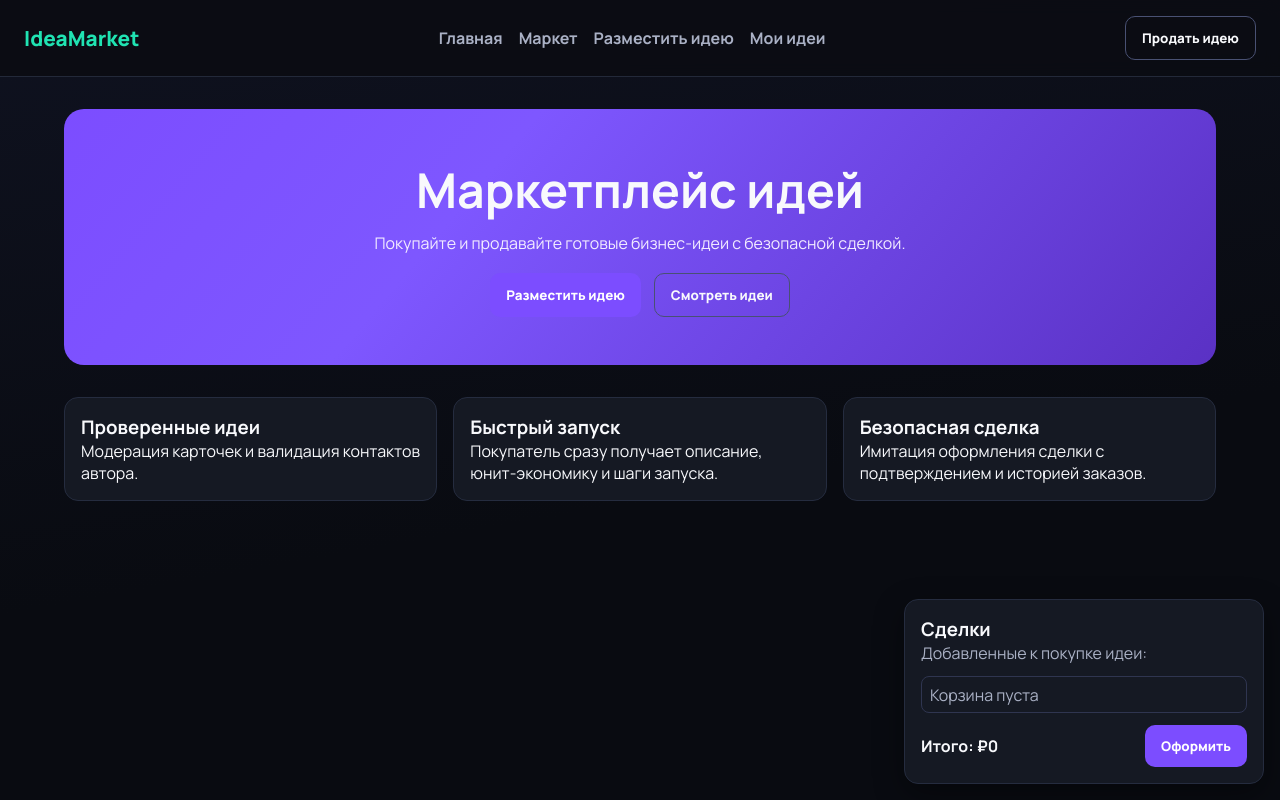
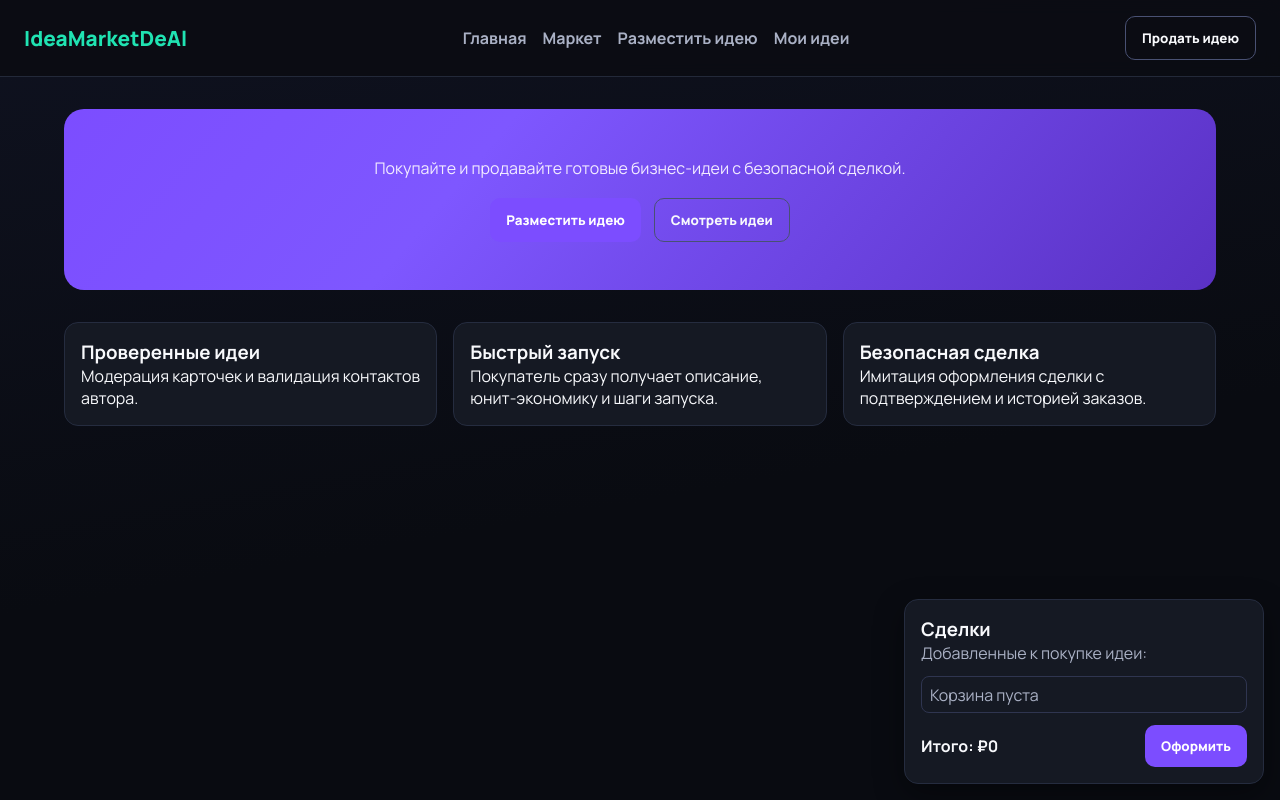
Before and after one commit to danisimo299-star/ideas-api, a website: page public/index.html in a window 1280 px wide. Drawn offline with Linux system fonts and the light colour scheme.

Commit message:
Update brand to IdeaMarketDeAl

```diff
--- a/public/index.html
+++ b/public/index.html
@@ -6,8 +6,8 @@
     <title>Маркетплейс идей</title>
 
 
-    <title>IdeaMarket — маркетплейс бизнес-идей</title>
-    <meta name="description" content="Платформа для покупки и продажи готовых бизнес-идей онлайн. Найдите прибыльную идею или разместите свою." />
+    <title>IdeaMarketDeAl — маркетплейс бизнес-идей онлайн</title>
+    <meta name="description" content="IdeaMarketDeAl — онлайн маркетплейс для покупки и продажи готовых бизнес-идей. Размещайте идеи и находите инвесторов." />
     <meta name="keywords" content="бизнес идеи, маркетплейс идей, стартап, идеи для бизнеса" />
     <meta name="author" content="IdeaMarket" />
 
@@ -23,7 +23,7 @@
   </head>
   <body>
     <header class="topbar">
-      <div class="brand">IdeaMarket</div>
+      <div class="brand">IdeaMarketDeAl</div>
       <nav class="nav-links">
         <a href="#" data-route="home">Главная</a>
         <a href="#" data-route="market">Маркет</a>
@@ -36,7 +36,7 @@
     <main class="container">
       <section class="page active" id="page-home">
         <div class="hero">
-          <h1>Маркетплейс идей</h1>
+          <h1 style="display:none;">IdeaMarketDeAl — маркетплейс бизнес-идей</h1>
           <p>Покупайте и продавайте готовые бизнес-идеи с безопасной сделкой.</p>
           <div class="hero-actions">
             <button class="btn" data-route="sell">Разместить идею</button>
```
